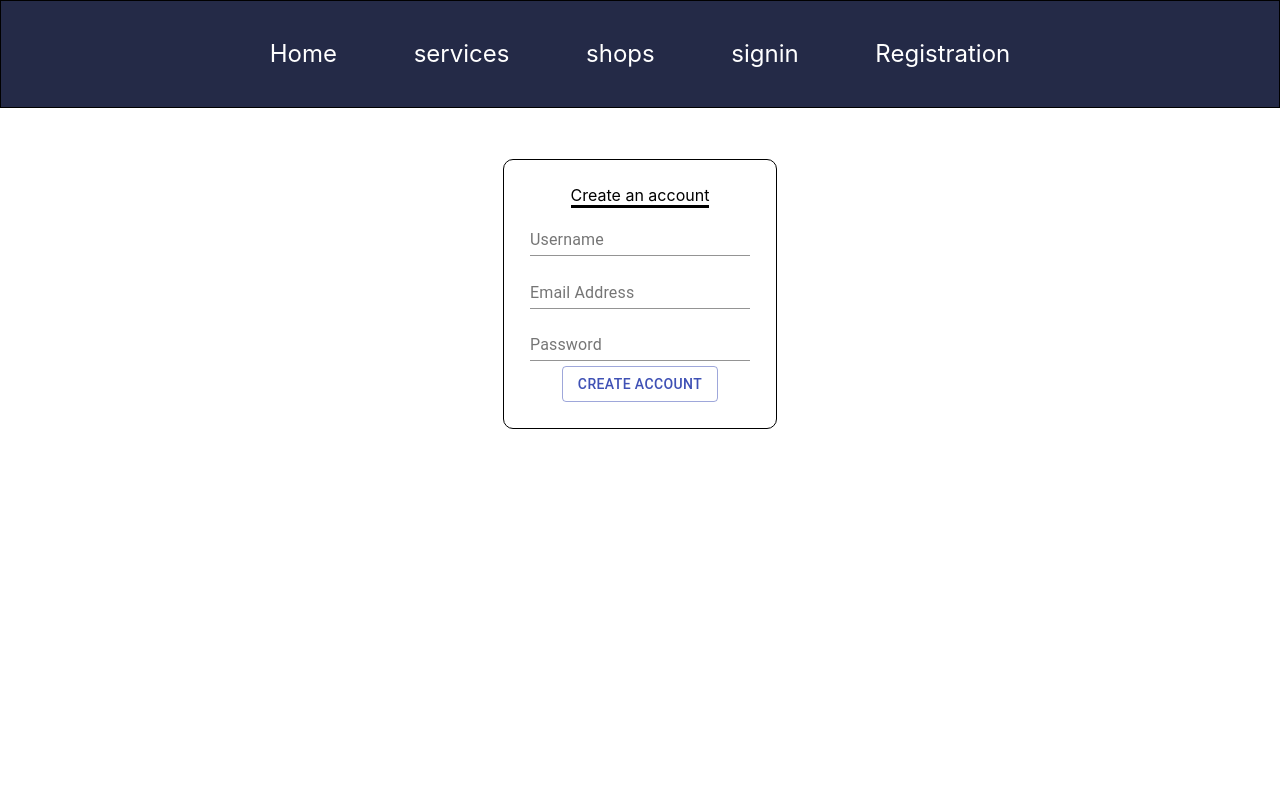
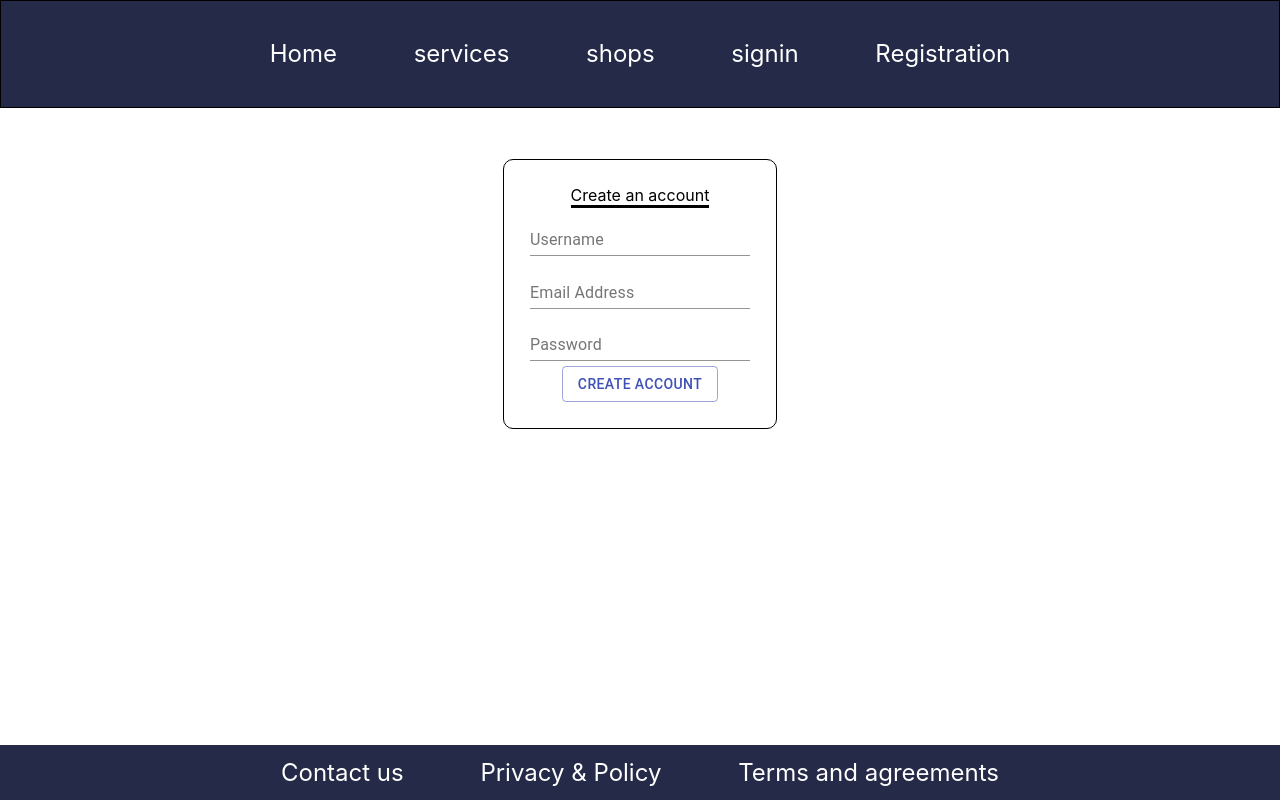
Before and after one commit to Louis-Huynh/Helpii, a React (Create React App) app: page /register in a window 1280 px wide. Built offline with nearby package versions, Linux system fonts and the light colour scheme.

Commit message:
25-Footer UI

```diff
--- a/src/App.js
+++ b/src/App.js
@@ -15,6 +15,8 @@ import Auth from "./Section/Auth";
 import Registration from "./Section/Registration";
 
 import { Switch, Route, Link } from "react-router-dom";
+
+import FooterContainer from "./Containers/FooterContainer";
 
 function App() {
   return (
@@ -40,6 +42,8 @@ function App() {
       <Route exact path="/register">
         <Registration />
       </Route>
+
+      <FooterContainer />
     </div>
   );
 }
--- /dev/null
+++ b/src/Containers/FooterContainer.js
@@ -0,0 +1,35 @@
+import React from "react";
+import styled from "styled-components";
+import { Link } from "react-router-dom";
+import { COLORS } from "../Styles/Color";
+
+const FooterLinks = () => {
+  return (
+    <Wrapper>
+      <LinkItem to="/info">Contact us</LinkItem>
+      <LinkItem to="/info">Privacy & Policy</LinkItem>
+      <LinkItem to="/info">Terms and agreements</LinkItem>
+    </Wrapper>
+  );
+};
+
+export default FooterLinks;
+
+const Wrapper = styled.div`
+  background-color: ${COLORS.dark_blue};
+  position: absolute;
+  bottom: 0%;
+  width: 100%;
+  padding: 1% 0%;
+`;
+
+const LinkItem = styled(Link)`
+  margin: 3%;
+  color: white;
+  text-decoration: none;
+  outline: none;
+  &:hover {
+    color: ${COLORS.orange};
+  }
+  font-size: 1.5em;
+`;
```
